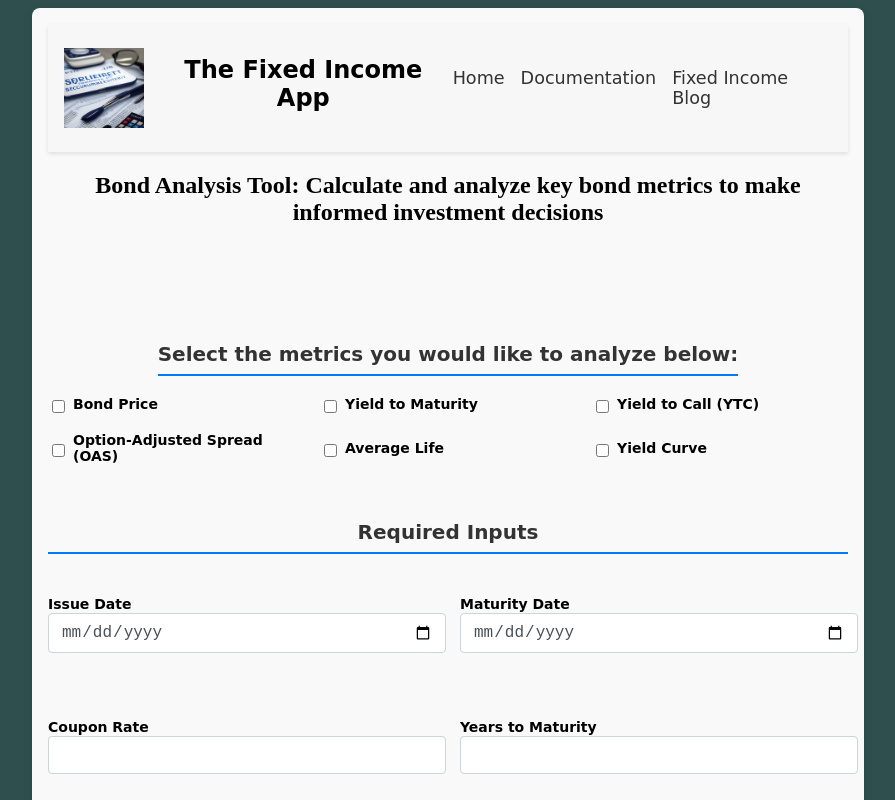
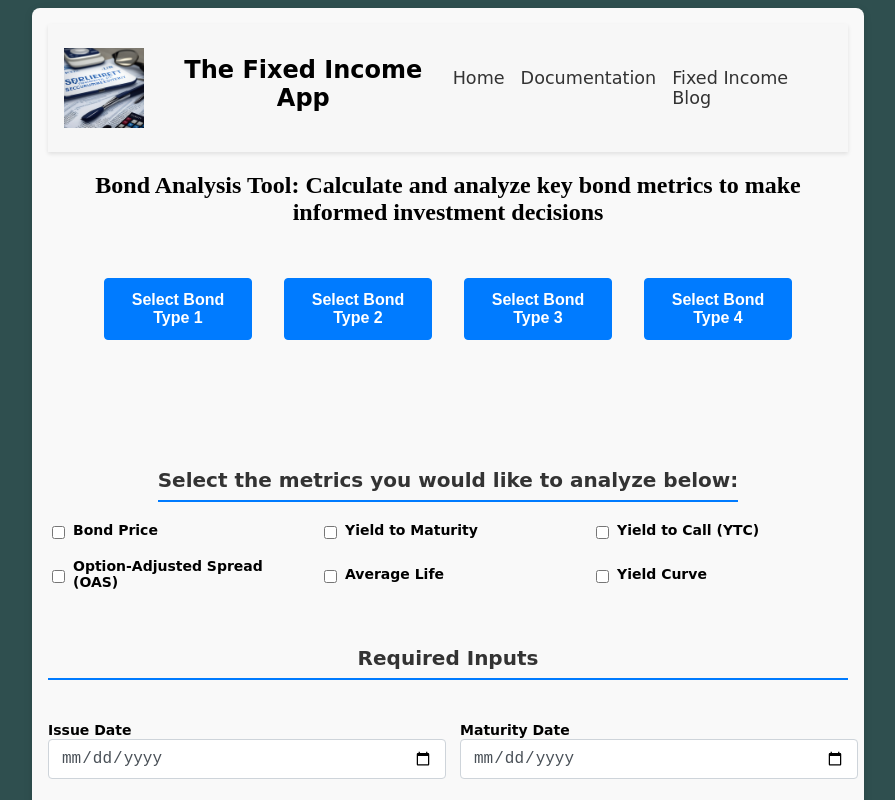
Before and after one commit to danielemiller/fixed_income_tool, a React (Create React App) app in the folder frontend/: page / in a window 1280 px wide. Shown: the top 800 px of the page, without its empty margins (192-1087 px from the left). Built offline with nearby package versions, Linux system fonts and the light colour scheme.

Commit message:
Create a new component called BondDataSelection which will have three columns with two rows each, containing buttons that either render a modal or prefill the input data in InputForm

```diff
--- a/frontend/src/App.js
+++ b/frontend/src/App.js
@@ -5,6 +5,7 @@ import MetricsSelection from './components/MetricsSelection';
 import DataDisplay from './components/DataDisplay';
 import ErrorHandling from './components/ErrorHandling';
 import Header from './components/Header';
+import BondDataSelection from './components/BondDataSelection';
 import './App.css';
 
 const App = () => {
@@ -84,9 +85,9 @@ const App = () => {
       <h2>
         Bond Analysis Tool: Calculate and analyze key bond metrics to make informed investment decisions
       </h2>
+      <BondDataSelection onBondDataSelect={setBondData} />
       <MetricsSelection onChange={handleMetricsChange} />
-      <InputForm onSubmit={handleFormSubmit} success={success} formError={formError}/>
-
+      <InputForm onSubmit={handleFormSubmit} success={success} formError={formError} bondData={bondData} />
       <button onClick={fetchDataAndCalculateMetrics}>Calculate Metrics</button>
       <DataDisplay data={calculatedData} />
       <ErrorHandling error={error} />
--- /dev/null
+++ b/frontend/src/components/BondDataSelection.js
@@ -0,0 +1,32 @@
+import React from 'react';
+import './styles/BondDataSelection.css';
+
+const bondDataList = [
+  // Add your bond data objects here with their respective types and data
+  { type: 'Bond Type 1', data: { /* Bond data for type 1 */ } },
+  { type: 'Bond Type 2', data: { /* Bond data for type 2 */ } },
+  { type: 'Bond Type 3', data: { /* Bond data for type 3 */ } },
+  { type: 'Bond Type 4', data: { /* Bond data for type 4 */ } },
+];
+
+const BondDataSelection = ({ onBondDataSelect }) => {
+  const handleClick = (bondData) => {
+    if (onBondDataSelect) {
+      onBondDataSelect(bondData);
+    }
+  };
+
+  return (
+    <div className="bond-data-selection">
+      {bondDataList.map((bondData, index) => (
+        <div key={index} className="bond-data-column">
+          <button onClick={() => handleClick(bondData.data)}>
+            Select {bondData.type}
+          </button>
+        </div>
+      ))}
+    </div>
+  );
+};
+
+export default BondDataSelection;
--- a/frontend/src/components/InputForm.js
+++ b/frontend/src/components/InputForm.js
@@ -1,7 +1,7 @@
-import React, { useState } from 'react';
+import React, { useState, useEffect } from 'react';
 import './styles/InputForm.css';
 
-const InputForm = ({ onSubmit }) => {
+const InputForm = ({ onSubmit, bondData }) => {
   const [issueDate, setIssueDate] = useState('');
   const [maturityDate, setMaturityDate] = useState('');
   const [couponRate, setCouponRate] = useState('');
@@ -26,6 +26,32 @@ const InputForm = ({ onSubmit }) => {
   const [dateFirstParCall, setDateFirstParCall] = useState('');
   const [errorMessages, setErrorMessages] = useState({});
 
+  useEffect(() => {
+    if (bondData) {
+      setIssueDate(bondData.issue_date);
+      setMaturityDate(bondData.maturity_date);
+      setCouponRate(bondData.coupon_rate);
+      setYearsToMaturity(bondData.years_to_maturity);
+      setCreditRating(bondData.credit_rating);
+      setCurrency(bondData.currency);
+      setIssuer(bondData.issuer);
+      setBondCusip(bondData.bond_cusip);
+      setUseApiData(bondData.use_api_data);
+      setOptionalBondPrice(bondData.optional_bond_price);
+      setOptionalYtm(bondData.optional_ytm);
+      setOptionalRiskFreeYield(bondData.optional_risk_free_yield);
+      setOptionalBenchmarkYield(bondData.optional_benchmark_yield);
+      setOptionalOptionValue(bondData.optional_option_value);
+      setOptionType(bondData.option_type);
+      setStrikePrice(bondData.strike_price);
+      setUnderlyingPrice(bondData.underlying_price);
+      setRiskFreeRate(bondData.risk_free_rate);
+      setVolatility(bondData.volatility);
+      setExpirationDate(bondData.expiration_date);
+      setFaceValue(bondData.face_value);
+      setDateFirstParCall(bondData.date_first_par_call);
+    }
+  }, [bondData]);
 
   const validateOptionalInputs = () => {
     const errors = {};
--- /dev/null
+++ b/frontend/src/components/styles/BondDataSelection.css
@@ -0,0 +1,40 @@
+.bond-data-selection {
+    display: flex;
+    flex-wrap: wrap;
+    justify-content: space-between;
+    align-items: center;
+    padding: 1rem;
+    margin: 0 auto;
+    max-width: 90%;
+  }
+
+  .bond-data-column {
+    flex: 1;
+    margin-right: 1rem;
+    margin-left: 1rem;
+  }
+
+  .bond-data-column button {
+    display: block;
+    width: 100%;
+    padding: 0.75rem 1rem;
+    font-size: 1rem;
+    font-weight: bold;
+    text-align: center;
+    color: #fff;
+    background-color: #007bff;
+    border: 1px solid #007bff;
+    border-radius: 0.25rem;
+    cursor: pointer;
+    transition: background-color 0.2s ease-in-out, border-color 0.2s ease-in-out;
+  }
+
+  .bond-data-column button:hover {
+    background-color: #0069d9;
+    border-color: #0069d9;
+  }
+
+  .bond-data-column button:active {
+    background-color: #005cbf;
+    border-color: #005cbf;
+  }
```
